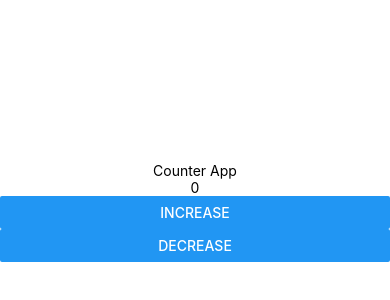
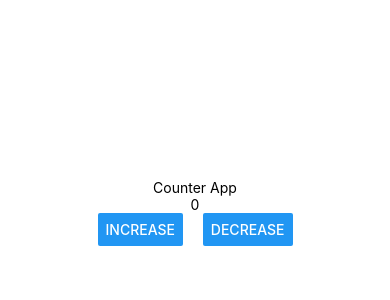
Before and after one commit to the-rabblerouser/counter-mobile-app, a React Native app: screen / in a window 390 px wide. Shown: the part 210-510 px from the top of the page. Built offline with nearby package versions, Linux system fonts and the light colour scheme.

Commit message:
corrected button spacing

```diff
--- a/App.js
+++ b/App.js
@@ -10,7 +10,7 @@ export default function App() {
     <View style={styles.container}>
       <Text>Counter App</Text>
       <Text>{count}</Text>
-      <View style={{ display: "flex", justifyContent: 'space-between', width: '100%' }}>
+      <View style={{ flexDirection: "row", justifyContent: 'space-between', width: '50%' }}>
         <Button style={styles.button} title="Increase" />
         <Button style={styles.button} title="Decrease" />
       </View>
@@ -20,11 +20,11 @@ export default function App() {
 
 const styles = StyleSheet.create({
   container: {
-    minHeight: '100vh',
-    padding: '0 0.5rem',
+    flex: 1,
+    backgroundColor: '#fff',
     display: 'flex',
+    alignItems: 'center',
     flexDirection: 'column',
     justifyContent: 'center',
-    alignItems: 'center'
   },
 });
```
